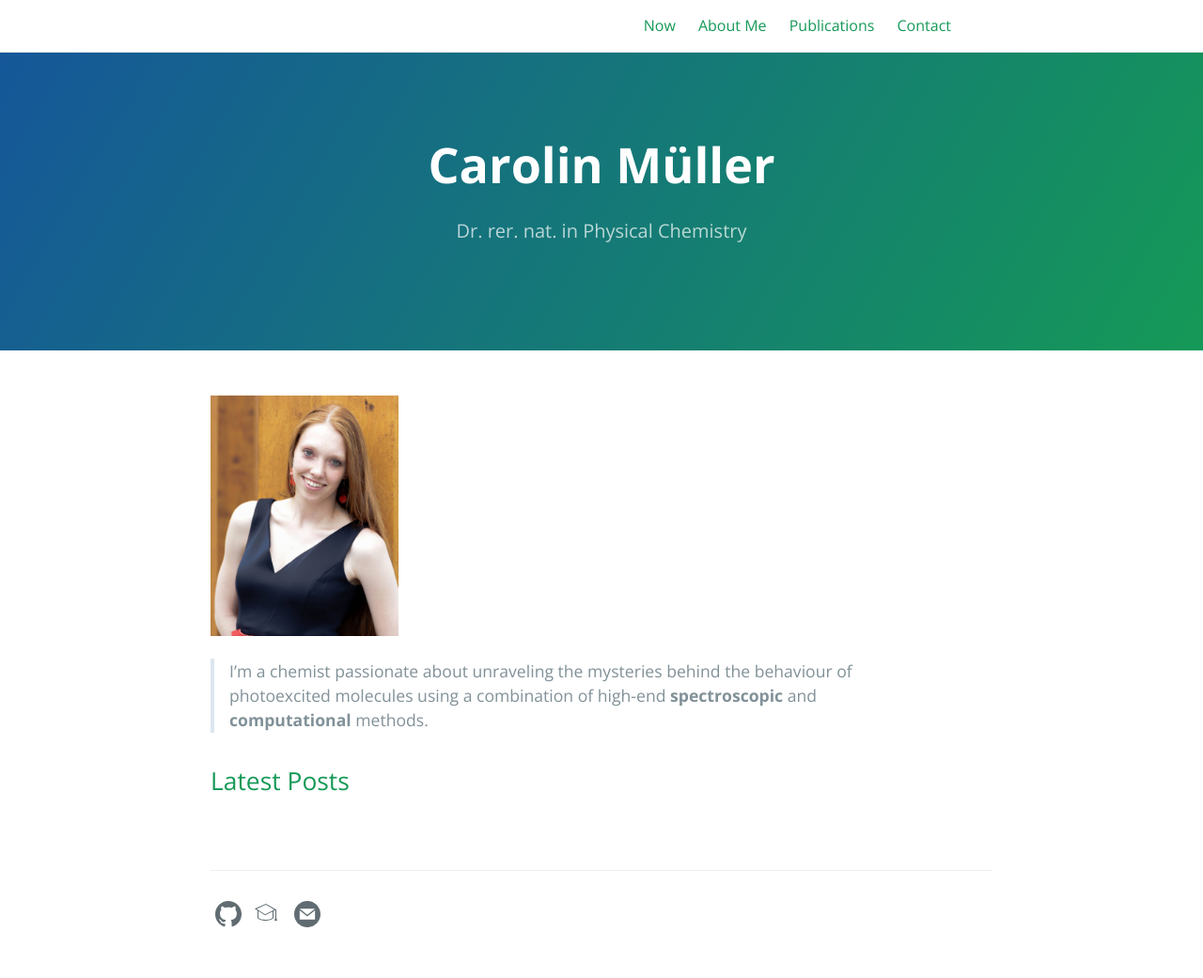
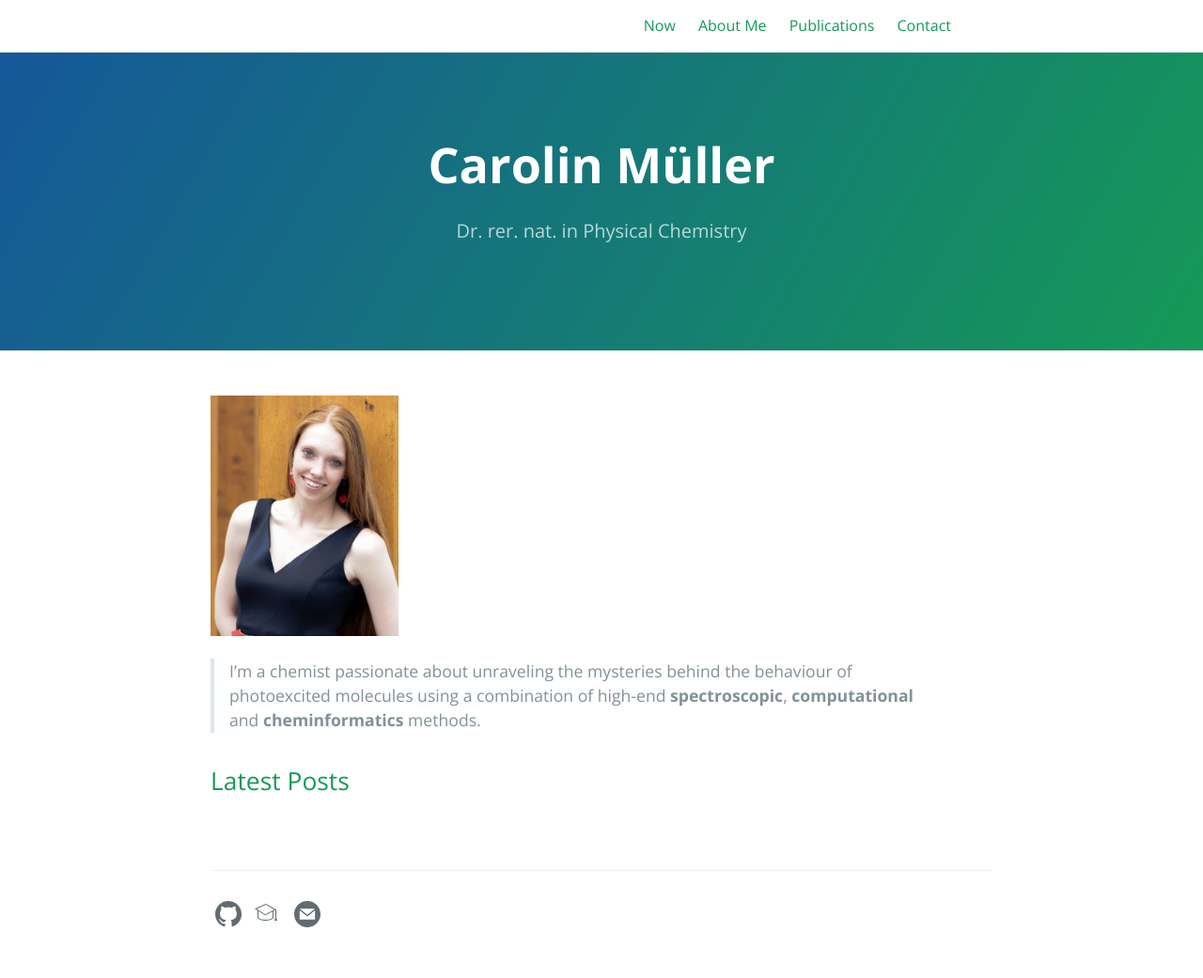
Before and after one commit to carolin-m/carolin-m.github.io, a Jekyll site: the page built from index.md, in a window 1280 px wide. Shown: the whole page at 94% size. Built offline with Jekyll 4.4.1, drawn with Linux system fonts in a browser that asks for light colours.

Commit message:
Update index.md

```diff
--- a/index.md
+++ b/index.md
@@ -4,4 +4,4 @@
 
 <img width="200" src="images/caro.png">
 
-> I'm a chemist passionate about unraveling the mysteries behind the behaviour of photoexcited molecules using a combination of high-end **spectroscopic** and **computational** methods.
+> I'm a chemist passionate about unraveling the mysteries behind the behaviour of photoexcited molecules using a combination of high-end **spectroscopic**,  **computational** and **cheminformatics** methods.
```
